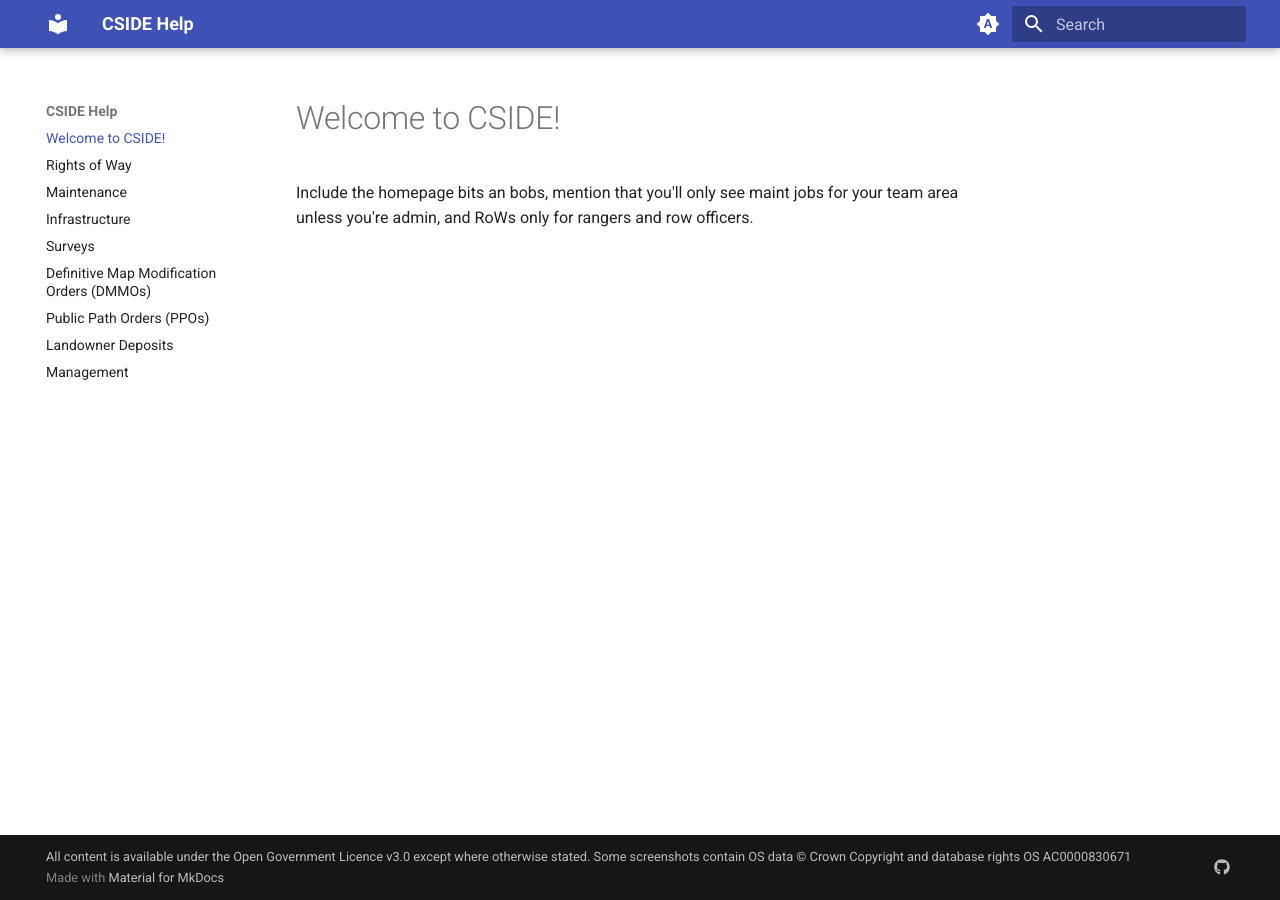
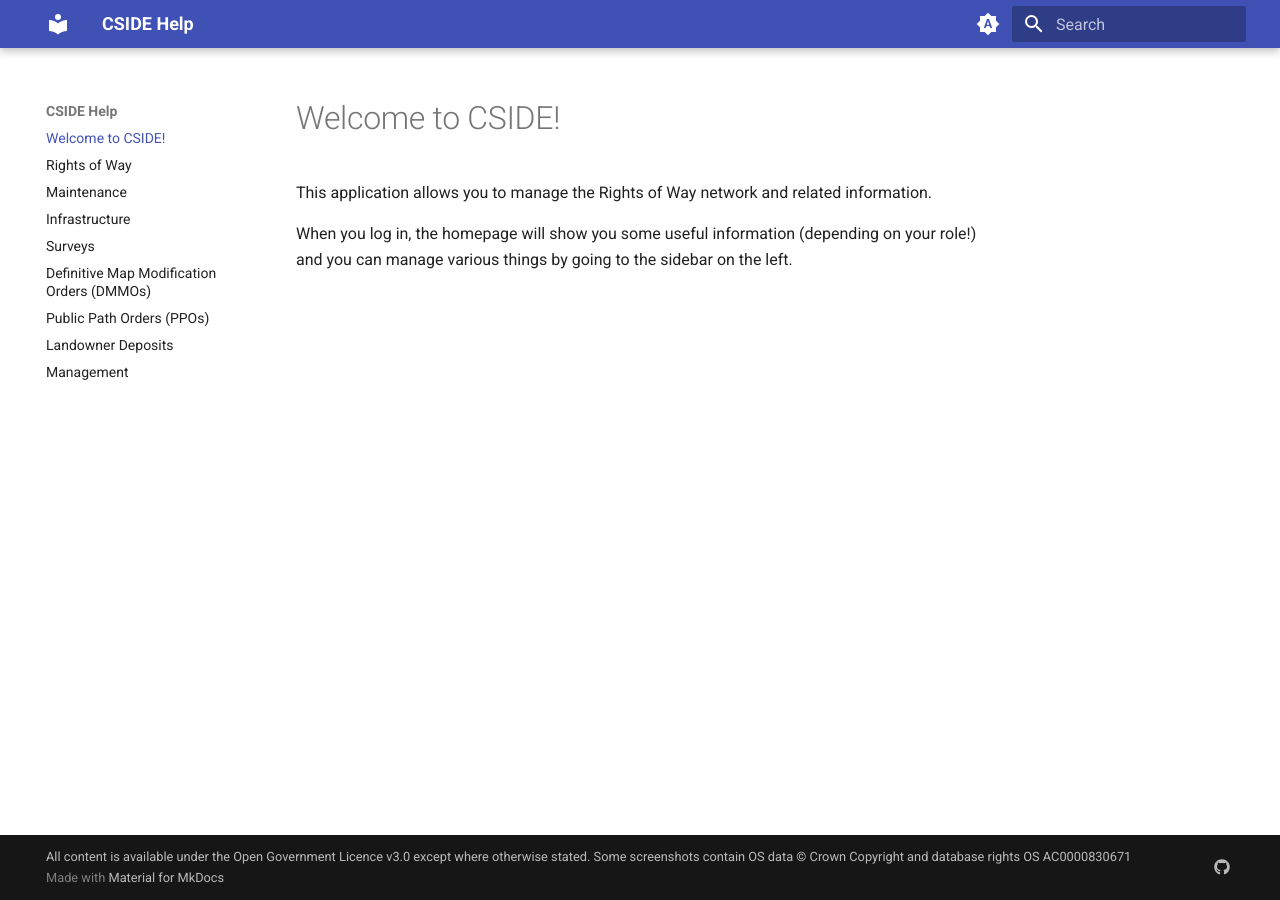
Before and after one commit to Dorset-Council-UK/cside-docs, an MkDocs documentation site: the page built from docs/index.md, in a window 1280 px wide. Built offline with MkDocs 1.6.1 and Material for MkDocs 9.7.7, drawn with Linux system fonts in a browser that asks for light colours.

Commit message:
Enhance homepage description
Added information to home page

```diff
--- a/docs/index.md
+++ b/docs/index.md
@@ -1,3 +1,5 @@
 # Welcome to CSIDE!
 
-Include the homepage bits an bobs, mention that you'll only see maint jobs for your team area unless you're admin, and RoWs only for rangers and row officers.
+This application allows you to manage the Rights of Way network and related information.
+
+When you log in, the homepage will show you some useful information (depending on your role!) and you can manage various things by going to the sidebar on the left.
```
